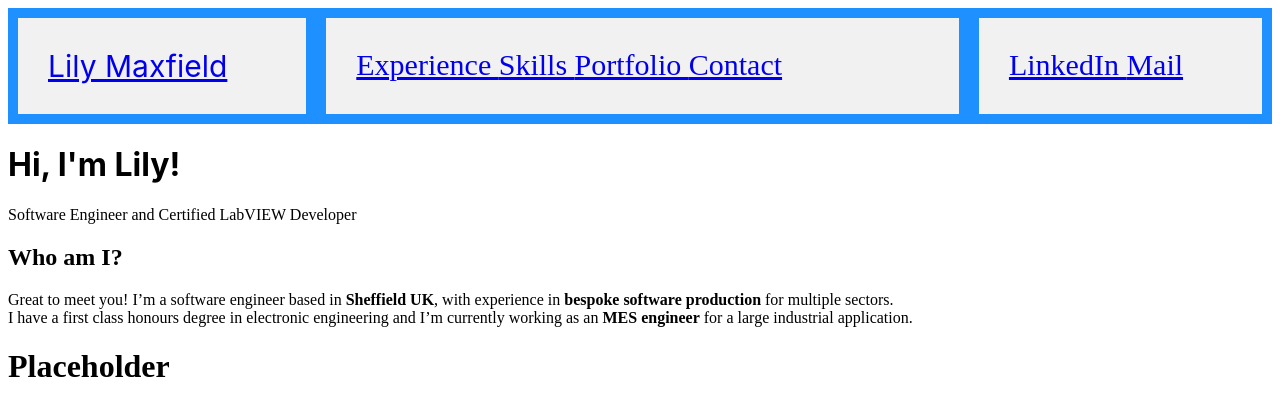
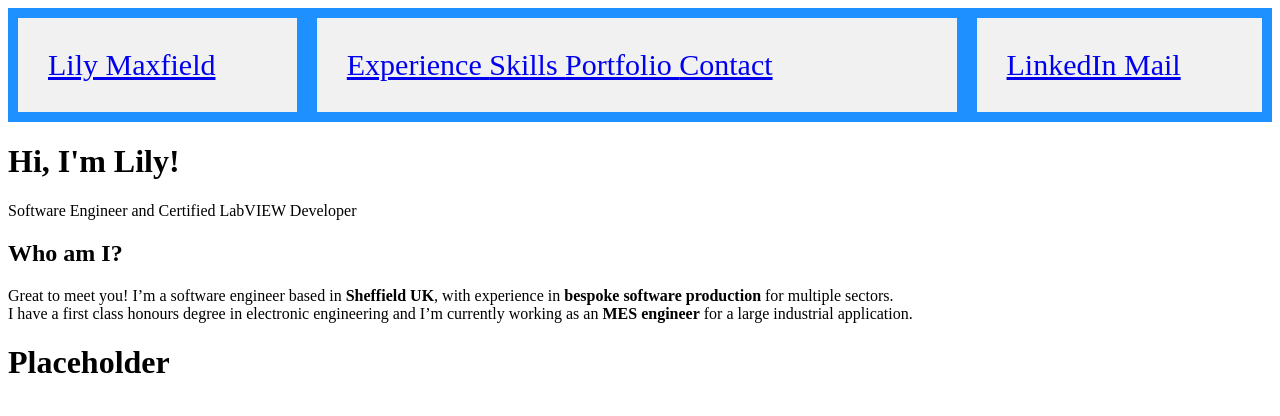
Before and after one commit to lily-maxfield/lminfo_site, a PHP site: template views/home/home.html in a window 1280 px wide. Shown: the top 416 px of the page. Run offline with PHP 8.4, Linux system fonts and the light colour scheme; the template is opened without the code that fills it, so the values that code supplies are empty.

Commit message:
LM - Made changes with font load

```diff
--- a/assets/css/lminfo_styles.css
+++ b/assets/css/lminfo_styles.css
@@ -1,15 +1,15 @@
 @font-face {
-    font-family: inter;
-    src: "assets/fonts/inter/static/Inter-Regular.ttf";
+    font-family: "inter-regular";
+    src: "assets/fonts/inter/static/Inter-Regular.ttf" format('truetype');
 }
 
 .site-logo {
     /*color: gray;
     text-decoration-line: none;*/
-    font-family: inter;
+    font-family: "inter-regular";
 }
 
 .lminfo-h1 {
     /*color: gray;*/
-    font-family: inter;
+    font-family: "inter-regular";
 }
```
